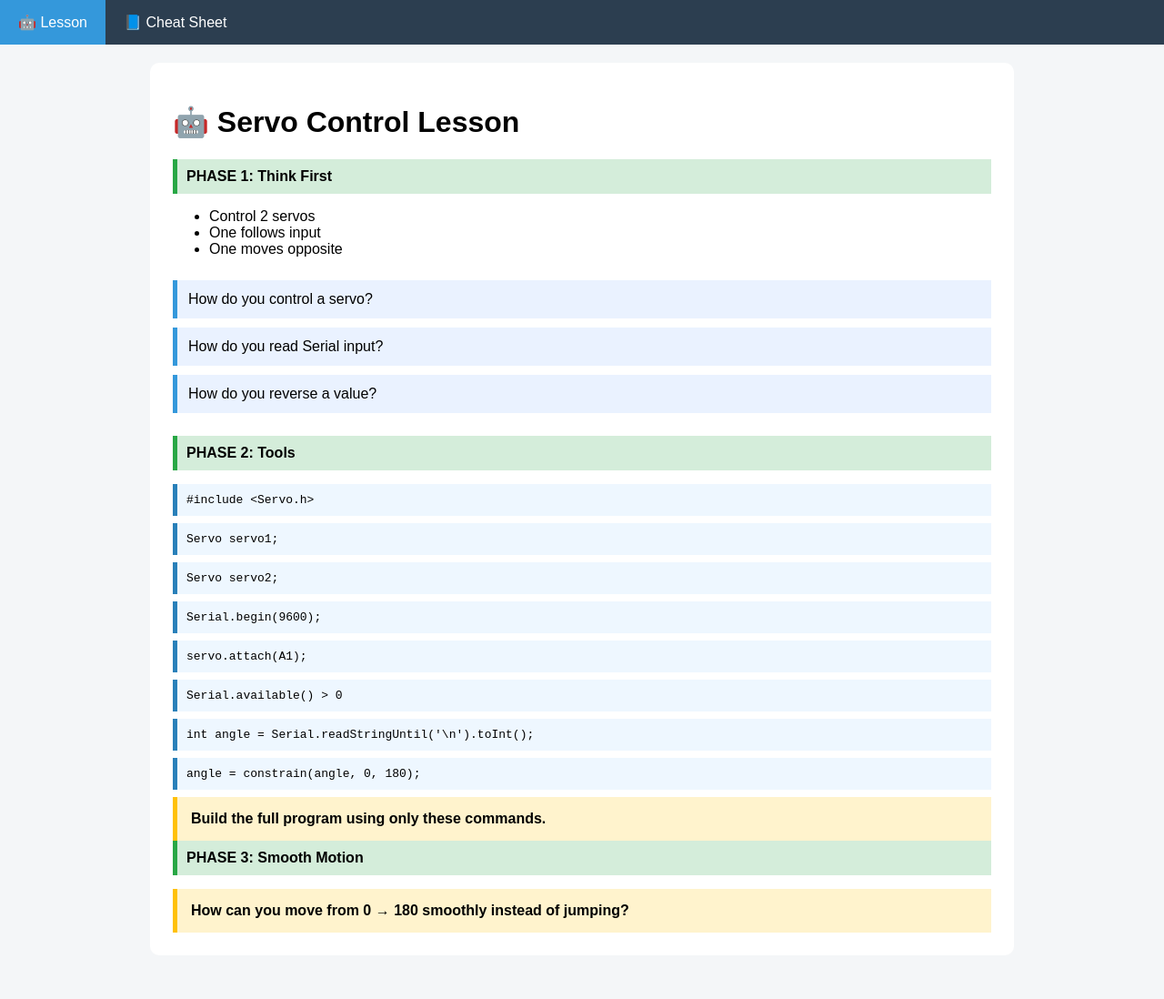
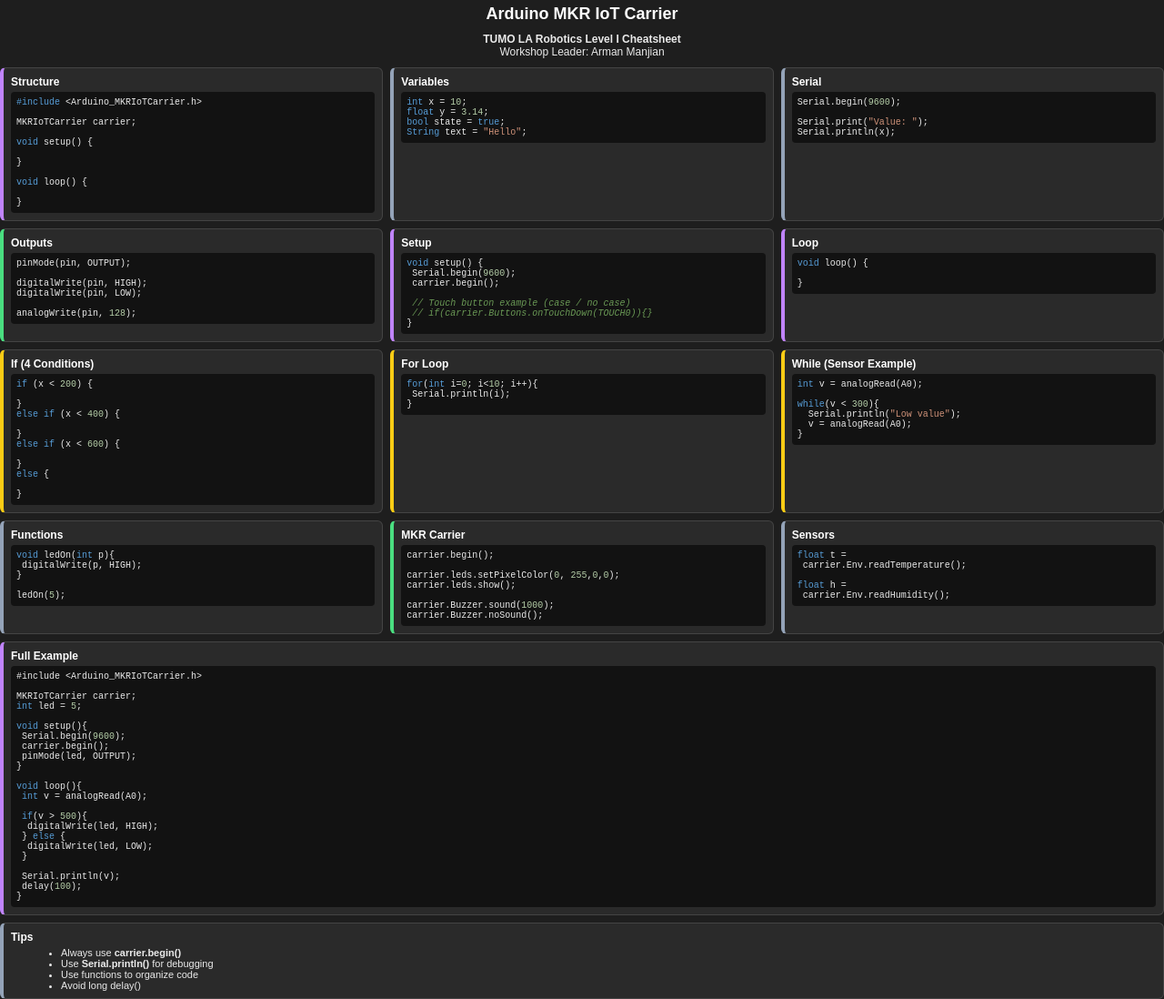
Before and after one commit to armanmanjian-prog/armanmanjian-prog.github.io, a plain HTML site: page Robotics_Level_I_Cheatsheet.html in a window 1280 px wide. Shown: the whole page at 91% size. Before the commit the page ends 1070 px from the top, so only its background shows below. Drawn offline with Linux system fonts and the light colour scheme.

Commit message:
Update Robotics_Level_I_Cheatsheet.html
Rebase

```diff
--- a/Robotics_Level_I_Cheatsheet.html
+++ b/Robotics_Level_I_Cheatsheet.html
@@ -2,87 +2,31 @@
 <html lang="en">
 <head>
 <meta charset="UTF-8">
-<title>Servo Lesson + Cheat Sheet</title>
+<title>TUMO LA Robotics Level I Cheat Sheet</title>
+<h1> Arduino MKR IoT Carrier </h1>
+<div style="text-align:center; font-size:12px; margin-bottom:10px;">
+  <b>TUMO LA Robotics Level I Cheatsheet</b><br>
+  Workshop Leader: Arman Manjian
+</div>
+<style>
+  @page {
+    size: A4;
+    margin: 10mm;
+  }
 
-<style>
   body {
     font-family: Arial, sans-serif;
+    font-size: 11px;
     margin: 0;
-  background: #f4f6f8;
+    background: #1e1e1e;
+    color: #eaeaea;
   }
 
-/* Tabs */
-.tabs {
-  display: flex;
-  background: #2c3e50;
-}
-
-.tab {
-  padding: 15px 20px;
-  color: white;
-  cursor: pointer;
-}
-
-.tab.active {
-  background: #3498db;
-}
-
-/* Content */
-.content {
-  display: none;
-  padding: 20px;
-}
-
-.content.active {
-  display: block;
-}
-
-/* Lesson Styles */
-.container {
-  max-width: 900px;
-  margin: auto;
-  background: white;
-  padding: 25px;
-  border-radius: 10px;
-}
-
-.section { margin-bottom: 25px; }
-
-.highlight {
-  background: #eaf2ff;
-  padding: 12px;
-  border-left: 5px solid #3498db;
-  margin-bottom: 10px;
-}
-
-.box {
-  background: #eef7ff;
-  padding: 10px;
-  border-left: 5px solid #2980b9;
-  margin-bottom: 8px;
-  font-family: monospace;
-}
-
-.challenge {
-  background: #fff3cd;
-  padding: 15px;
-  border-left: 5px solid #ffc107;
-  font-weight: bold;
-}
-
-.phase {
-  background: #d4edda;
-  padding: 10px;
-  border-left: 5px solid #28a745;
-  margin-bottom: 15px;
-  font-weight: bold;
-}
-
-/* Cheat Sheet Styles */
-.cheat-body {
-  background: #1e1e1e;
-  color: #eaeaea;
-  padding: 10px;
+  h1 {
+    text-align: center;
+    font-size: 18px;
+    margin: 5px 0 10px 0;
+    color: #ffffff;
   }
 
   .grid {
@@ -91,146 +35,253 @@
     gap: 8px;
   }
 
-.section2 {
+  .section {
     padding: 8px;
     border-radius: 6px;
     border: 1px solid #444;
     background: #2a2a2a;
   }
 
+  h2 {
+    font-size: 12px;
+    margin: 0 0 4px 0;
+    color: #ffffff;
+  }
+
   pre {
+    margin: 0;
     font-size: 10px;
     background: #121212;
     padding: 6px;
     border-radius: 4px;
+    overflow-x: auto;
   }
 
-/* Syntax colors */
-.kw { color: #569cd6; }
-.fn { color: #dcdcaa; }
-.var { color: #9cdcfe; }
-.str { color: #ce9178; }
-.num { color: #b5cea8; }
-.com { color: #6a9955; }
+  /* Arduino-like Dark Syntax */
+  .kw { color: #569cd6; }   /* keywords */
+  .fn { color: #dcdcaa; }   /* functions */
+  .var { color: #9cdcfe; }  /* variables */
+  .str { color: #ce9178; }  /* strings */
+  .num { color: #b5cea8; }  /* numbers */
+  .com { color: #6a9955; font-style: italic; } /* comments */
 
+  /* Section Colors (subtle dark tones) */
   .structure { border-left: 4px solid #c084fc; }
-.output { border-left: 4px solid #4ade80; }
-.logic { border-left: 4px solid #facc15; }
-.general { border-left: 4px solid #94a3b8; }
+  .output    { border-left: 4px solid #4ade80; }
+  .logic     { border-left: 4px solid #facc15; }
+  .general   { border-left: 4px solid #94a3b8; }
 
-.full { grid-column: span 3; }
+  .full {
+    grid-column: span 3;
+  }
 
+  ul {
+    margin: 4px 0 0 15px;
+  }
 </style>
+</head>
 
-<script>
-function showTab(tabIndex) {
-  let tabs = document.querySelectorAll(".content");
-  let buttons = document.querySelectorAll(".tab");
-
-  tabs.forEach(t => t.classList.remove("active"));
-  buttons.forEach(b => b.classList.remove("active"));
-
-  tabs[tabIndex].classList.add("active");
-  buttons[tabIndex].classList.add("active");
-}
-</script>
-
-</head>
 <body>
 
-<!-- TAB BUTTONS -->
-<div class="tabs">
-  <div class="tab active" onclick="showTab(0)">🤖 Lesson</div>
-  <div class="tab" onclick="showTab(1)">📘 Cheat Sheet</div>
-</div>
-
-<!-- TAB 1: LESSON -->
-<div class="content active">
-<div class="container">
-
-<h1>🤖 Servo Control Lesson</h1>
-
-<div class="phase">PHASE 1: Think First</div>
-
-<div class="section">
-<ul>
-<li>Control 2 servos</li>
-<li>One follows input</li>
-<li>One moves opposite</li>
-</ul>
-</div>
-
-<div class="section">
-<div class="highlight">How do you control a servo?</div>
-<div class="highlight">How do you read Serial input?</div>
-<div class="highlight">How do you reverse a value?</div>
-</div>
-
-<div class="phase">PHASE 2: Tools</div>
-
-<div class="box">#include &lt;Servo.h&gt;</div>
-<div class="box">Servo servo1;</div>
-<div class="box">Servo servo2;</div>
-<div class="box">Serial.begin(9600);</div>
-<div class="box">servo.attach(A1);</div>
-<div class="box">Serial.available() &gt; 0</div>
-<div class="box">int angle = Serial.readStringUntil('\n').toInt();</div>
-<div class="box">angle = constrain(angle, 0, 180);</div>
-
-<div class="challenge">
-Build the full program using only these commands.
-</div>
-
-<div class="phase">PHASE 3: Smooth Motion</div>
-
-<div class="challenge">
-How can you move from 0 → 180 smoothly instead of jumping?
-</div>
-
-</div>
-</div>
-
-<!-- TAB 2: CHEAT SHEET -->
-<div class="content cheat-body">
-
-<h1 style="text-align:center;">Arduino Cheat Sheet</h1>
 
 <div class="grid">
 
-<div class="section2 structure">
+<!-- STRUCTURE -->
+<div class="section structure">
 <h2>Structure</h2>
 <pre>
-<span class="kw">void</span> setup(){}
-<span class="kw">void</span> loop(){}
+<span class="kw">#include</span> &lt;Arduino_MKRIoTCarrier.h&gt;
+
+MKRIoTCarrier carrier;
+
+<span class="kw">void</span> setup() {
+
+}
+
+<span class="kw">void</span> loop() {
+
+}
 </pre>
 </div>
 
-<div class="section2 general">
+<!-- VARIABLES -->
+<div class="section general">
 <h2>Variables</h2>
 <pre>
 <span class="kw">int</span> x = <span class="num">10</span>;
 <span class="kw">float</span> y = <span class="num">3.14</span>;
+<span class="kw">bool</span> state = <span class="kw">true</span>;
+<span class="kw">String</span> text = <span class="str">"Hello"</span>;
 </pre>
 </div>
 
-<div class="section2 logic">
+<!-- SERIAL -->
+<div class="section general">
+<h2>Serial</h2>
+<pre>
+Serial.begin(<span class="num">9600</span>);
+
+Serial.print(<span class="str">"Value: "</span>);
+Serial.println(x);
+</pre>
+</div>
+
+<!-- OUTPUT -->
+<div class="section output">
+<h2>Outputs</h2>
+<pre>
+pinMode(pin, OUTPUT);
+
+digitalWrite(pin, HIGH);
+digitalWrite(pin, LOW);
+
+analogWrite(pin, <span class="num">128</span>);
+</pre>
+</div>
+
+<!-- SETUP -->
+<div class="section structure">
+<h2>Setup</h2>
+<pre>
+<span class="kw">void</span> setup() {
+ Serial.begin(<span class="num">9600</span>);
+ carrier.begin();
+
+ <span class="com">// Touch button example (case / no case)</span>
+ <span class="com">// if(carrier.Buttons.onTouchDown(TOUCH0)){}</span>
+}
+</pre>
+</div>
+
+<!-- LOOP -->
+<div class="section structure">
+<h2>Loop</h2>
+<pre>
+<span class="kw">void</span> loop() {
+
+}
+</pre>
+</div>
+
+<!-- IF -->
+<div class="section logic">
+<h2>If (4 Conditions)</h2>
+<pre>
+<span class="kw">if</span> (x &lt; <span class="num">200</span>) {
+
+}
+<span class="kw">else if</span> (x &lt; <span class="num">400</span>) {
+
+}
+<span class="kw">else if</span> (x &lt; <span class="num">600</span>) {
+
+}
+<span class="kw">else</span> {
+
+}
+</pre>
+</div>
+
+<!-- FOR -->
+<div class="section logic">
 <h2>For Loop</h2>
 <pre>
-<span class="kw">for</span>(<span class="kw">int</span> i=0; i&lt;10; i++){
+<span class="kw">for</span>(<span class="kw">int</span> i=<span class="num">0</span>; i&lt;<span class="num">10</span>; i++){
  Serial.println(i);
 }
 </pre>
 </div>
 
-<div class="section2 full general">
+<!-- WHILE -->
+<div class="section logic">
+<h2>While (Sensor Example)</h2>
+<pre>
+<span class="kw">int</span> v = analogRead(A0);
+
+<span class="kw">while</span>(v &lt; <span class="num">300</span>){
+  Serial.println(<span class="str">"Low value"</span>);
+  v = analogRead(A0);
+}
+</pre>
+</div>
+
+<!-- FUNCTIONS -->
+<div class="section general">
+<h2>Functions</h2>
+<pre>
+<span class="kw">void</span> ledOn(<span class="kw">int</span> p){
+ digitalWrite(p, HIGH);
+}
+
+ledOn(<span class="num">5</span>);
+</pre>
+</div>
+
+<!-- CARRIER -->
+<div class="section output">
+<h2>MKR Carrier</h2>
+<pre>
+carrier.begin();
+
+carrier.leds.setPixelColor(<span class="num">0</span>, <span class="num">255</span>,<span class="num">0</span>,<span class="num">0</span>);
+carrier.leds.show();
+
+carrier.Buzzer.sound(<span class="num">1000</span>);
+carrier.Buzzer.noSound();
+</pre>
+</div>
+
+<!-- SENSORS -->
+<div class="section general">
+<h2>Sensors</h2>
+<pre>
+<span class="kw">float</span> t =
+ carrier.Env.readTemperature();
+
+<span class="kw">float</span> h =
+ carrier.Env.readHumidity();
+</pre>
+</div>
+
+<!-- FULL EXAMPLE -->
+<div class="section full structure">
+<h2>Full Example</h2>
+<pre>
+#include &lt;Arduino_MKRIoTCarrier.h&gt;
+
+MKRIoTCarrier carrier;
+<span class="kw">int</span> led = <span class="num">5</span>;
+
+<span class="kw">void</span> setup(){
+ Serial.begin(<span class="num">9600</span>);
+ carrier.begin();
+ pinMode(led, OUTPUT);
+}
+
+<span class="kw">void</span> loop(){
+ <span class="kw">int</span> v = analogRead(A0);
+
+ <span class="kw">if</span>(v &gt; <span class="num">500</span>){
+  digitalWrite(led, HIGH);
+ } <span class="kw">else</span> {
+  digitalWrite(led, LOW);
+ }
+
+ Serial.println(v);
+ delay(<span class="num">100</span>);
+}
+</pre>
+</div>
+
+<!-- TIPS -->
+<div class="section full general">
 <h2>Tips</h2>
 <ul>
-<li>Use Serial.println for debugging</li>
-<li>Break code into steps</li>
-<li>Test small parts first</li>
+<li>Always use <b>carrier.begin()</b></li>
+<li>Use <b>Serial.println()</b> for debugging</li>
+<li>Use functions to organize code</li>
+<li>Avoid long delay()</li>
 </ul>
-</div>
-
 </div>
 
 </div>
```
Lines whose indentation alone changed are shown as unchanged.
